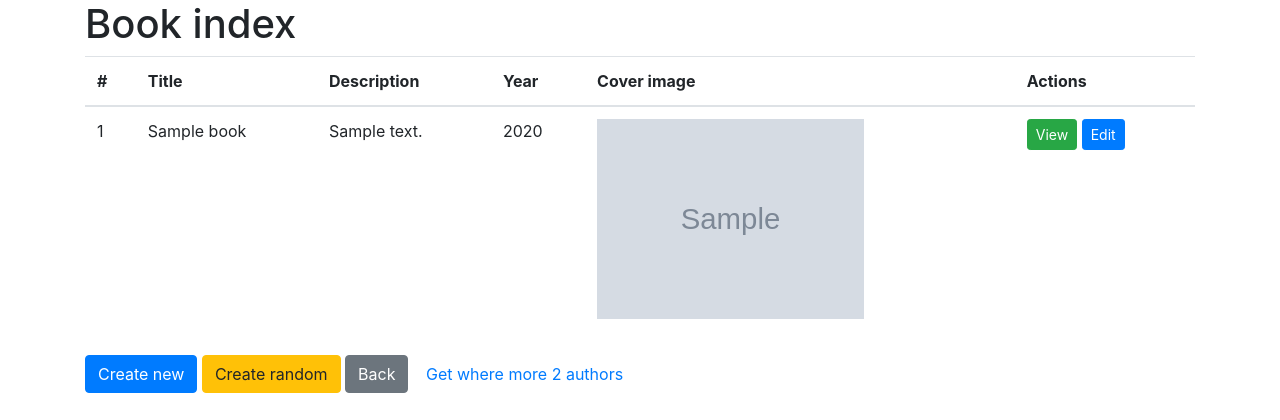
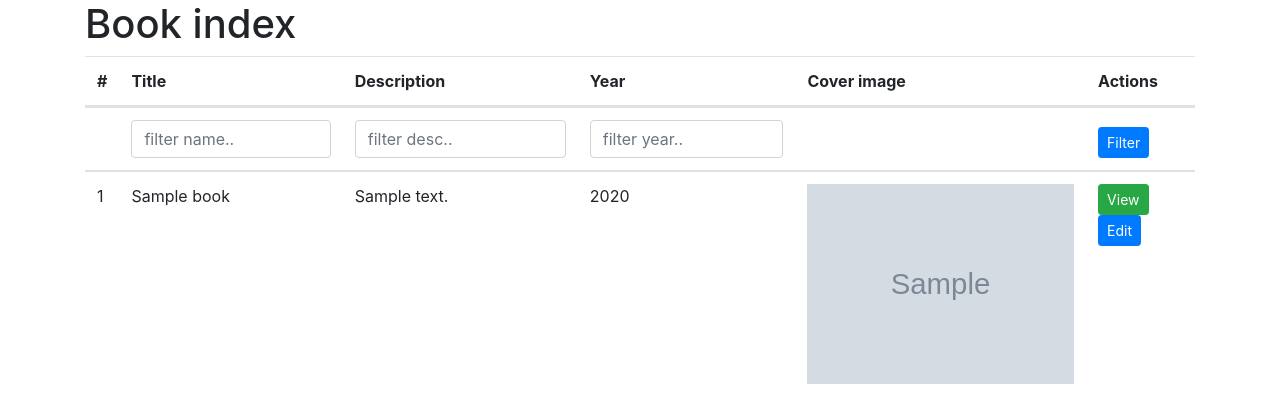
Before and after one commit to paulll/symfony4-test, a Symfony app: template templates/book/index.html.twig in a window 1280 px wide. Shown: the top 420 px of the page. Run offline with Twig, Linux system fonts and the light colour scheme; the template is opened without the code that fills it: most values are stand-ins (such as "Sample title", 1, 10 or a date in 2020); grey boxes marked "Sample" are stand-in pictures; some libraries are stand-ins or nearby versions.

Commit message:
add filtering by book fields

```diff
--- a/templates/book/index.html.twig
+++ b/templates/book/index.html.twig
@@ -19,6 +19,22 @@
             <div class="th">Cover image</div>
             <div class="th">Actions</div>
         </div>
+        <form class="tr table-head" method="GET">
+            <div class="th"></div>
+            <div class="th">
+                <input name="title" type="text" class="form-control" placeholder="filter name..">
+            </div>
+            <div class="th">
+                <input name="description" type="text" class="form-control" placeholder="filter desc..">
+            </div>
+            <div class="th">
+                <input name="year" type="number" class="form-control" placeholder="filter year..">
+            </div>
+            <div class="th"></div>
+            <div class="th">
+                <input class="btn btn-sm btn-primary" type="submit" value="Filter" />
+            </div>
+        </form>
         {% for book in books %}
             <form class="tr" action="/book/{{ book.id }}/edit" method="POST" enctype="multipart/form-data">
                 <div class="td">{{ book.id }}</div>
```
Also changed, not shown: src/Controller/BookController.php (+7 -2 lines).
